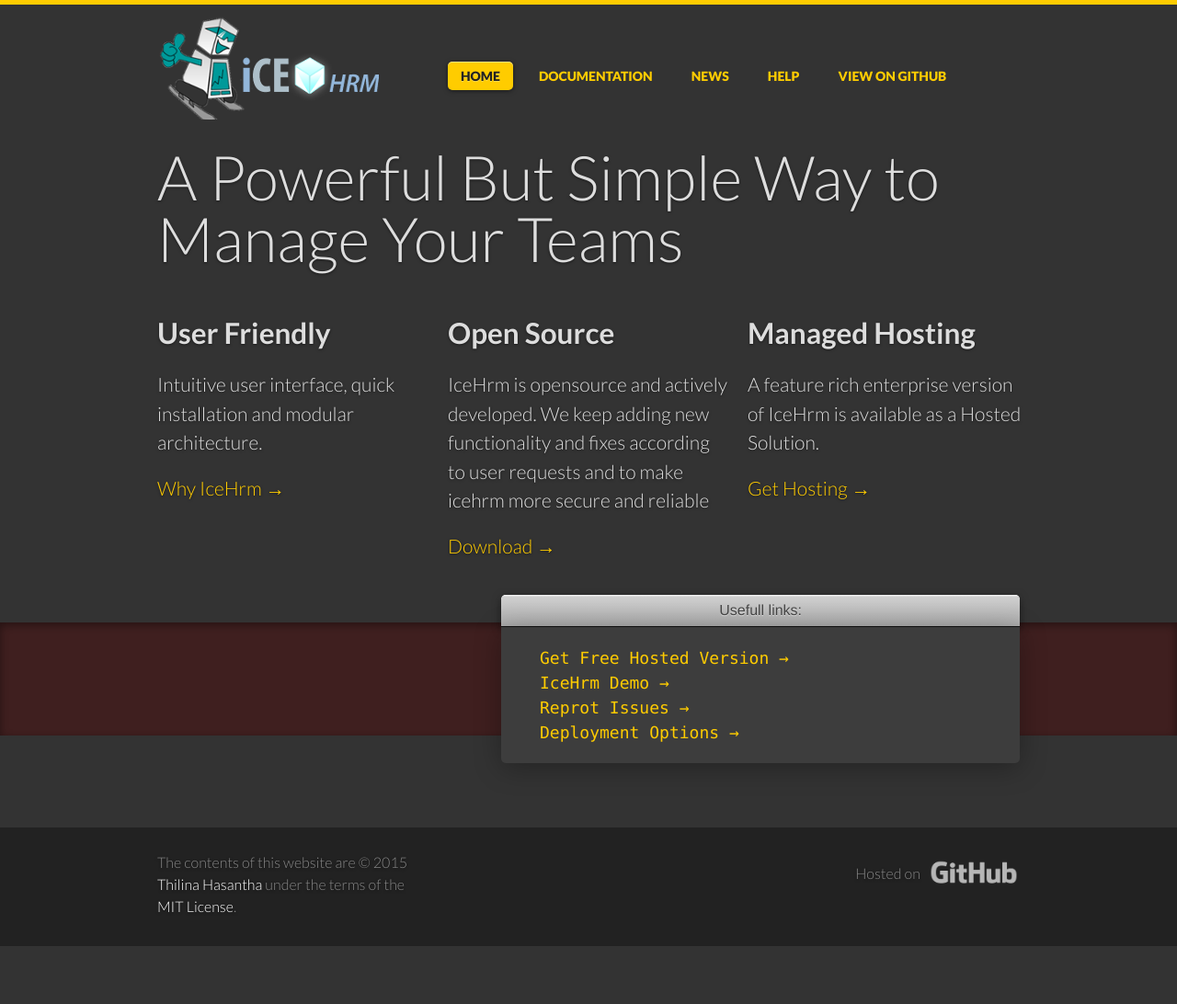
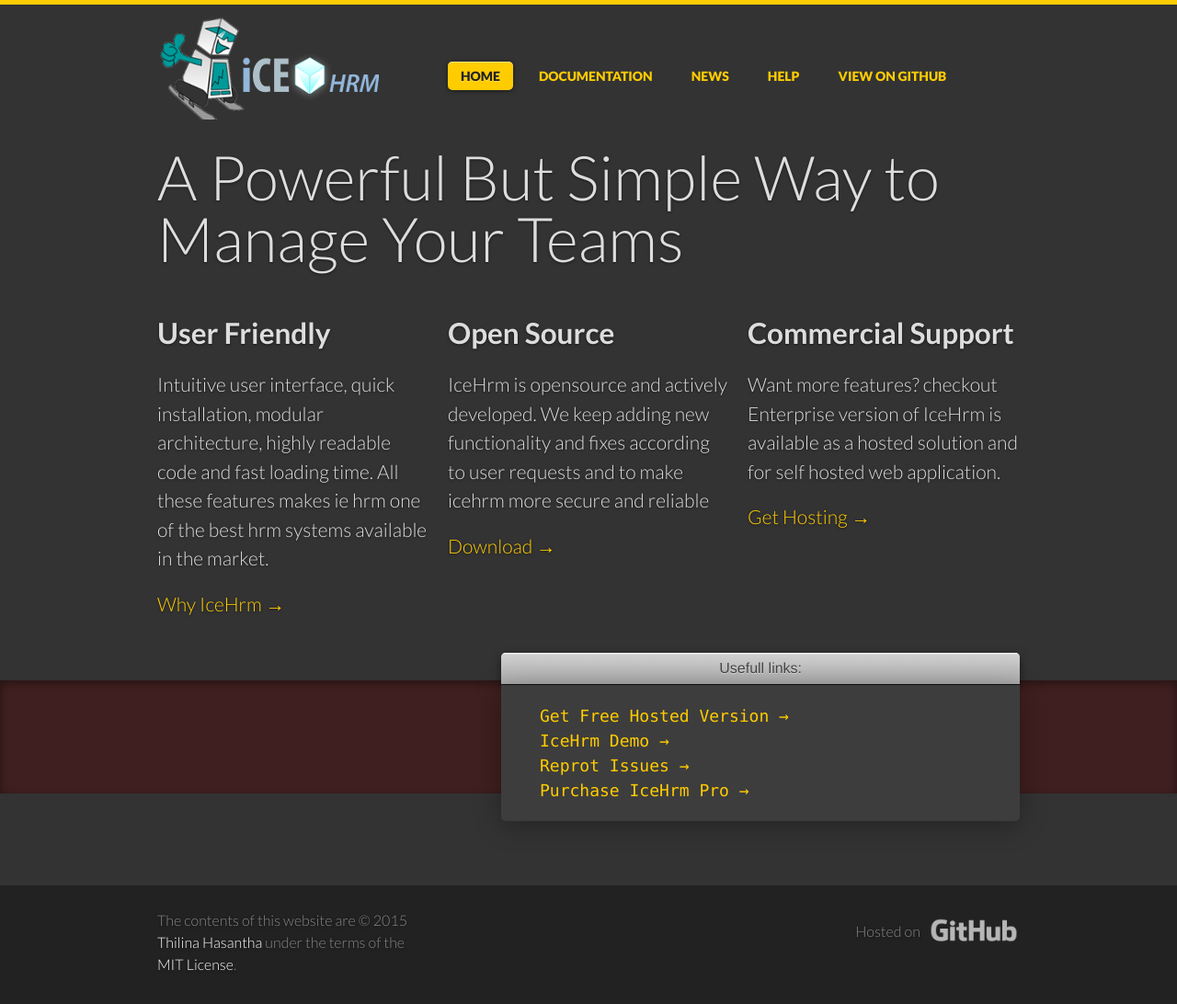
Before and after one commit to icehrm/icehrm.github.io, a Jekyll site: the page built from index.html, in a window 1280 px wide. Shown: the whole page at 92% size. Built offline with Jekyll 4.4.1, drawn with Linux system fonts in a browser that asks for light colours; before the commit the page ends 1029 px from its top, so only the background shows below that.

Commit message:
Changes to home page

```diff
--- a/_config.yml
+++ b/_config.yml
@@ -7,8 +7,8 @@
 gauges_id:
 google_analytics_id:
 
-repository: https://github.com/thilinah/icehrmblog
-help_url: https://github.com/thilinah/icehrmblog
+repository: https://github.com/gamonoid/icehrm
+help_url: http://icehrm.com
 
 collections:
   docs:
--- a/_posts/2014-12-22-jekyll-2-5-3-released.markdown
+++ b/_posts/2014-12-22-jekyll-2-5-3-released.markdown
@@ -2,7 +2,7 @@
 layout: news_item
 title: 'Jekyll Release for the Holidays! v2.5.3 Out'
 date: 2014-12-22 09:03:30 -0500
-author: parkr
+author: thilinah
 version: 2.5.3
 categories: [release]
 ---
--- a/index.html
+++ b/index.html
@@ -16,19 +16,19 @@
     <div class="unit one-third">
       <h2>User Friendly</h2>
       <p>
-        Intuitive user interface, quick installation and modular architecture.
+        Intuitive user interface, quick installation, modular architecture, highly readable code and fast loading time. All these features makes ie hrm one of the best hrm systems available in the market.
       </p>
       <a href="/docs/home/">Why IceHrm &rarr;</a>
     </div>
     <div class="unit one-third">
       <h2>Open Source</h2>
       <p>IceHrm is opensource and actively developed. We keep adding new functionality and fixes according to user requests and to make icehrm more secure and reliable</p>
-      <a href="https://github.com/thilinah/icehrm/releases/latest" target="_blank">Download &rarr;</a>
+      <a href="https://github.com/gamonoid/icehrm/releases/latest" target="_blank">Download &rarr;</a>
     </div>
     <div class="unit one-third">
-      <h2>Managed Hosting</h2>
+      <h2>Commercial Support</h2>
       <p>
-        A feature rich enterprise version of IceHrm is available as a Hosted Solution.
+        Want more features? checkout Enterprise version of IceHrm is available as a hosted solution and for self hosted web application.
       </p>
       <a href="http://icehrm.com" targrt='_blank'>Get Hosting &rarr;</a>
     </div>
@@ -58,12 +58,12 @@
         <p class="line">
           <span class="path"></span>
           <span class="prompt"></span>
-          <span class="command"><a href="https://bitbucket.org/thilina/icehrm-opensource/issues" target="_blank">Reprot Issues &rarr;</a></span>
+          <span class="command"><a href="https://github.com/gamonoid/icehrm/issues" target="_blank">Reprot Issues &rarr;</a></span>
         </p>
         <p class="line">
           <span class="path"></span>
           <span class="prompt"></span>
-          <span class="command"><a href="https://icehrm.s3.amazonaws.com/IceHrmDeploymentOptions.pdf" target="_blank">Deployment Options &rarr;</a></span>
+          <span class="command"><a href="http://icehrm.com" target="_blank">Purchase IceHrm Pro &rarr;</a></span>
         </p>
       </div>
     </div>
```
